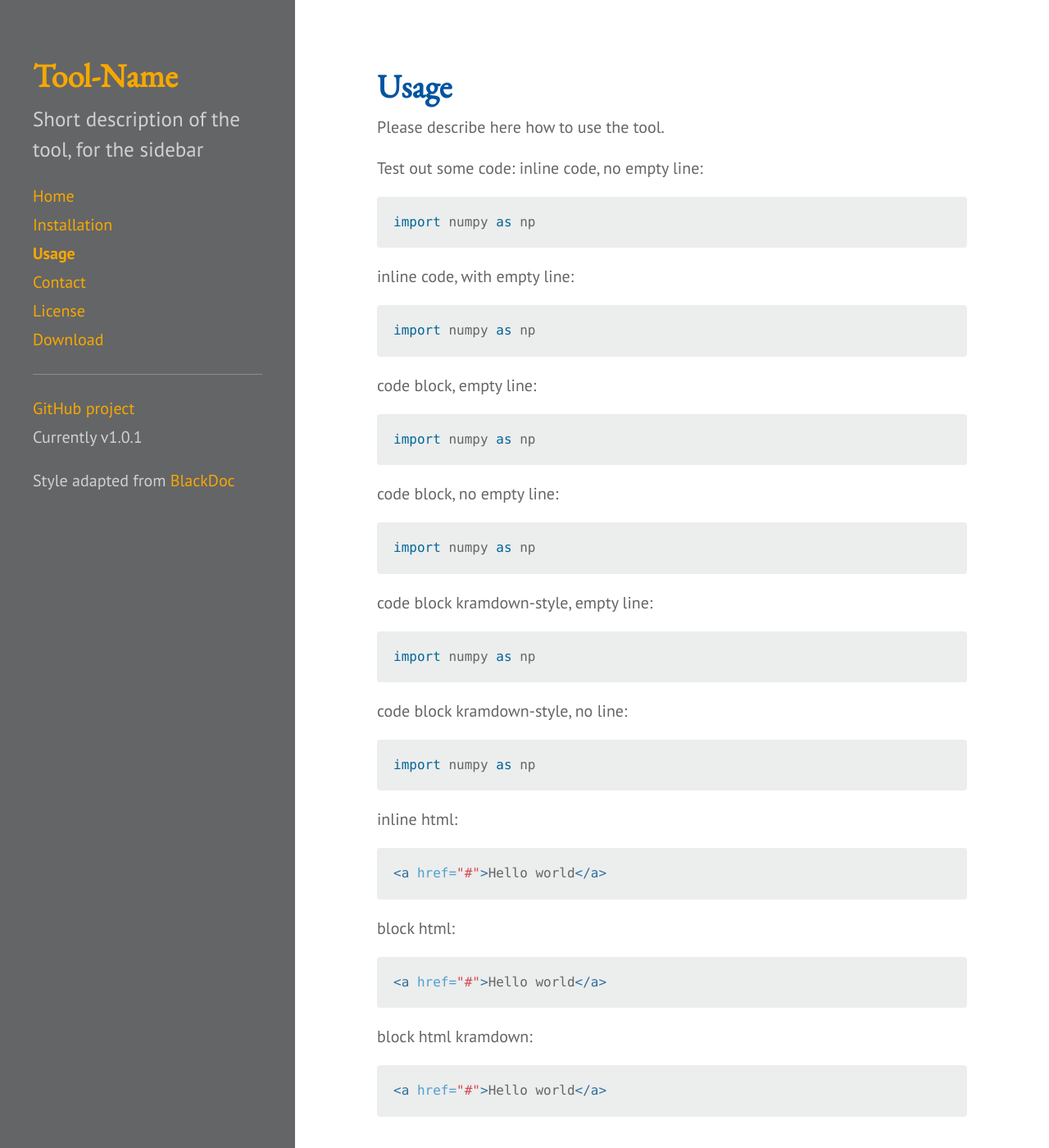
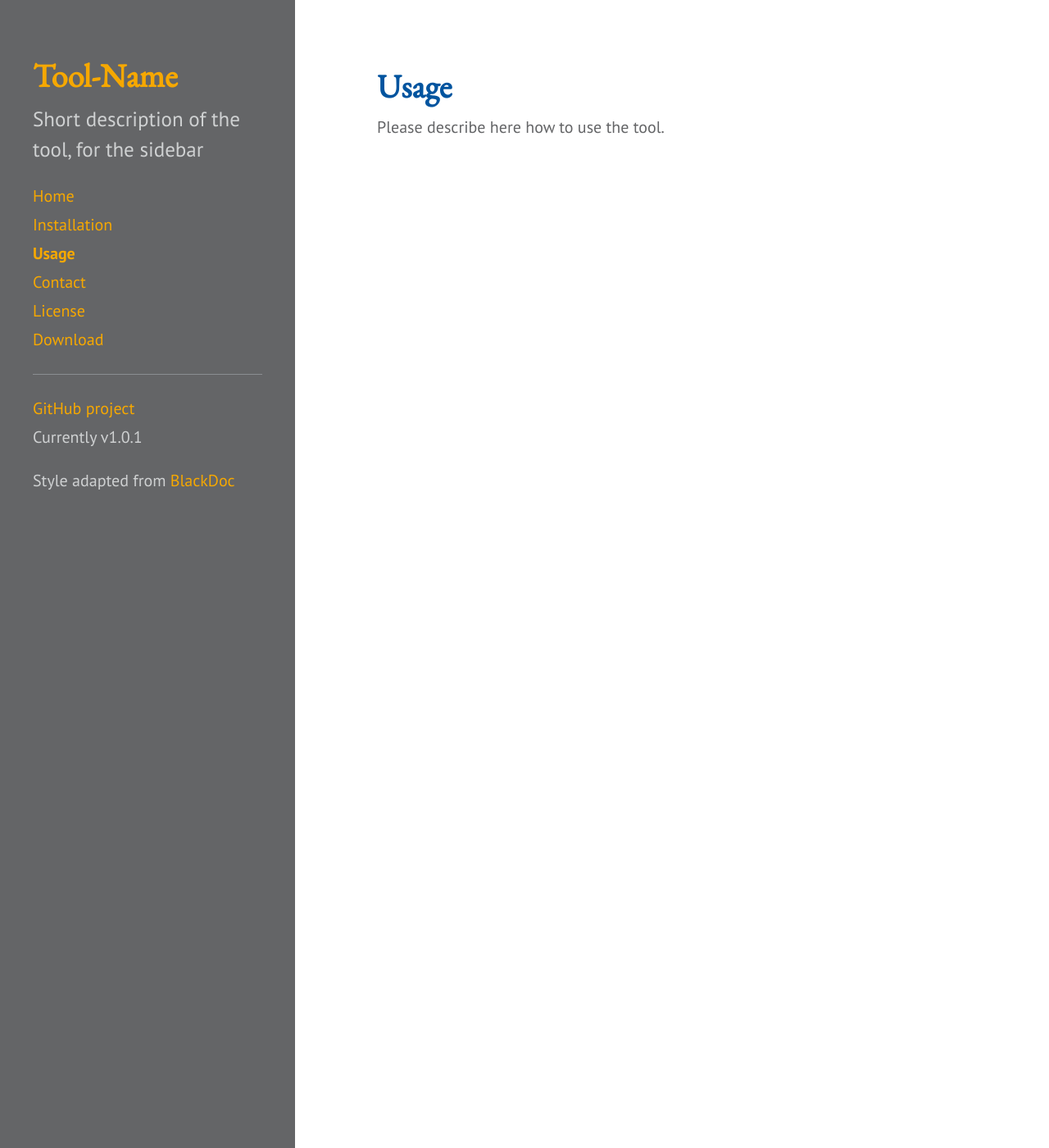
Before and after one commit to saezlab/dorothea, a Jekyll site: the page built from 2_usage.md, in a window 1280 px wide and 1400 px high. Shown: the whole window at 82% size. Built offline with Jekyll 4.4.1, drawn with Linux system fonts in a browser that asks for light colours.

Commit message:
Update 2_usage.md

````diff
--- a/2_usage.md
+++ b/2_usage.md
@@ -4,60 +4,3 @@ title: Usage
 ---
 
 Please describe here how to use the tool.
-
-
-Test out some code:
-inline code, no empty line:
-``` python
-import numpy as np
-```
-
-inline code, with empty line:
-
-``` python
-import numpy as np
-```
-
-code block, empty line:
-
-~~~ python
-import numpy as np
-~~~
-
-code block, no empty line:
-~~~ python
-import numpy as np
-~~~
-
-code block kramdown-style, empty line:
-
-~~~
-import numpy as np
-~~~
-{: .language-python}
-
-code block kramdown-style, no line:
-~~~
-import numpy as np
-~~~
-{: .language-python}
-
-
-inline html:
-
-``` html
-<a href="#">Hello world</a>
-```
-
-block html:
-
-~~~ html
-<a href="#">Hello world</a>
-~~~
-
-block html kramdown:
-
-~~~
-<a href="#">Hello world</a>
-~~~
-{: .language-html}
````
